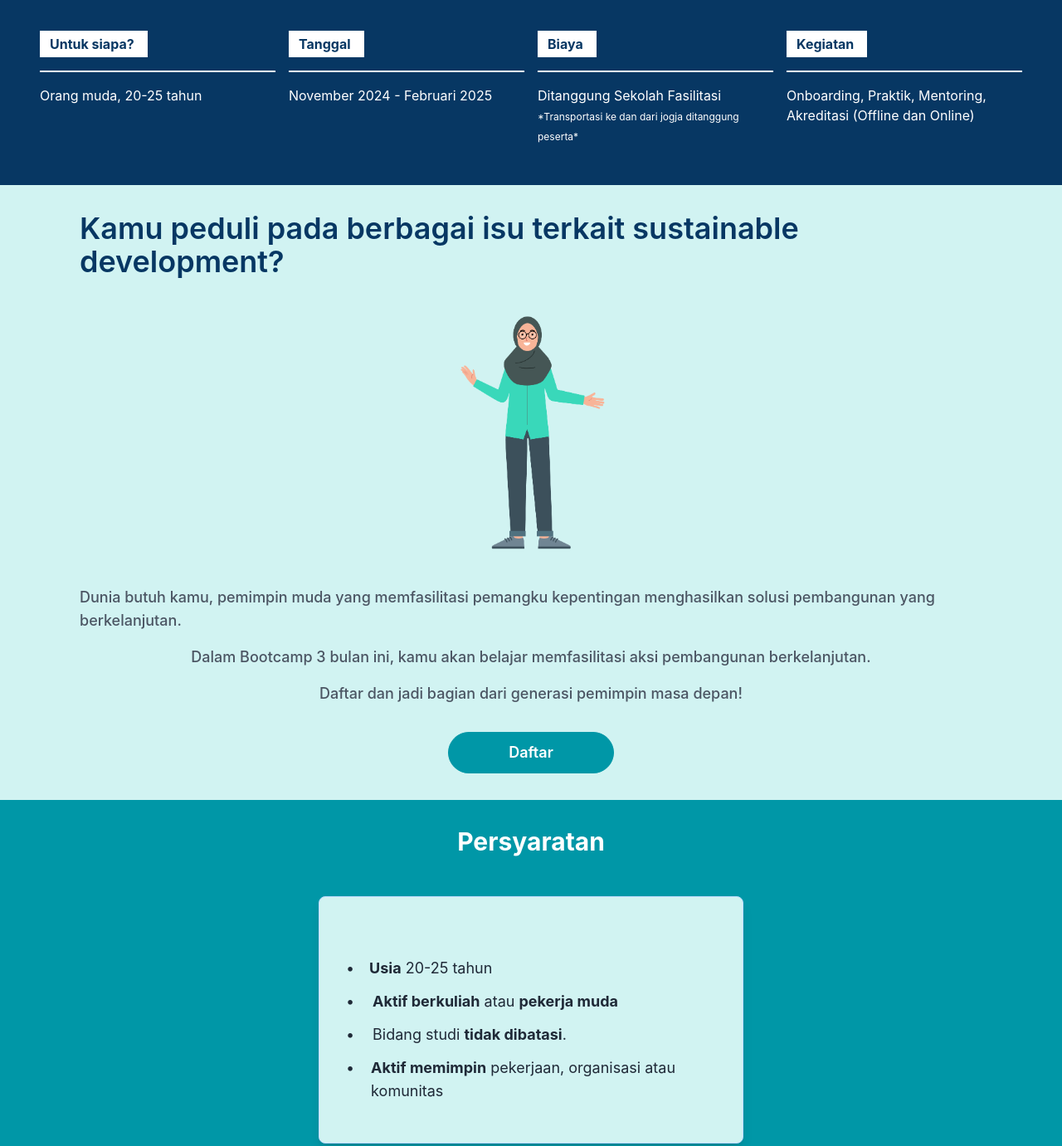
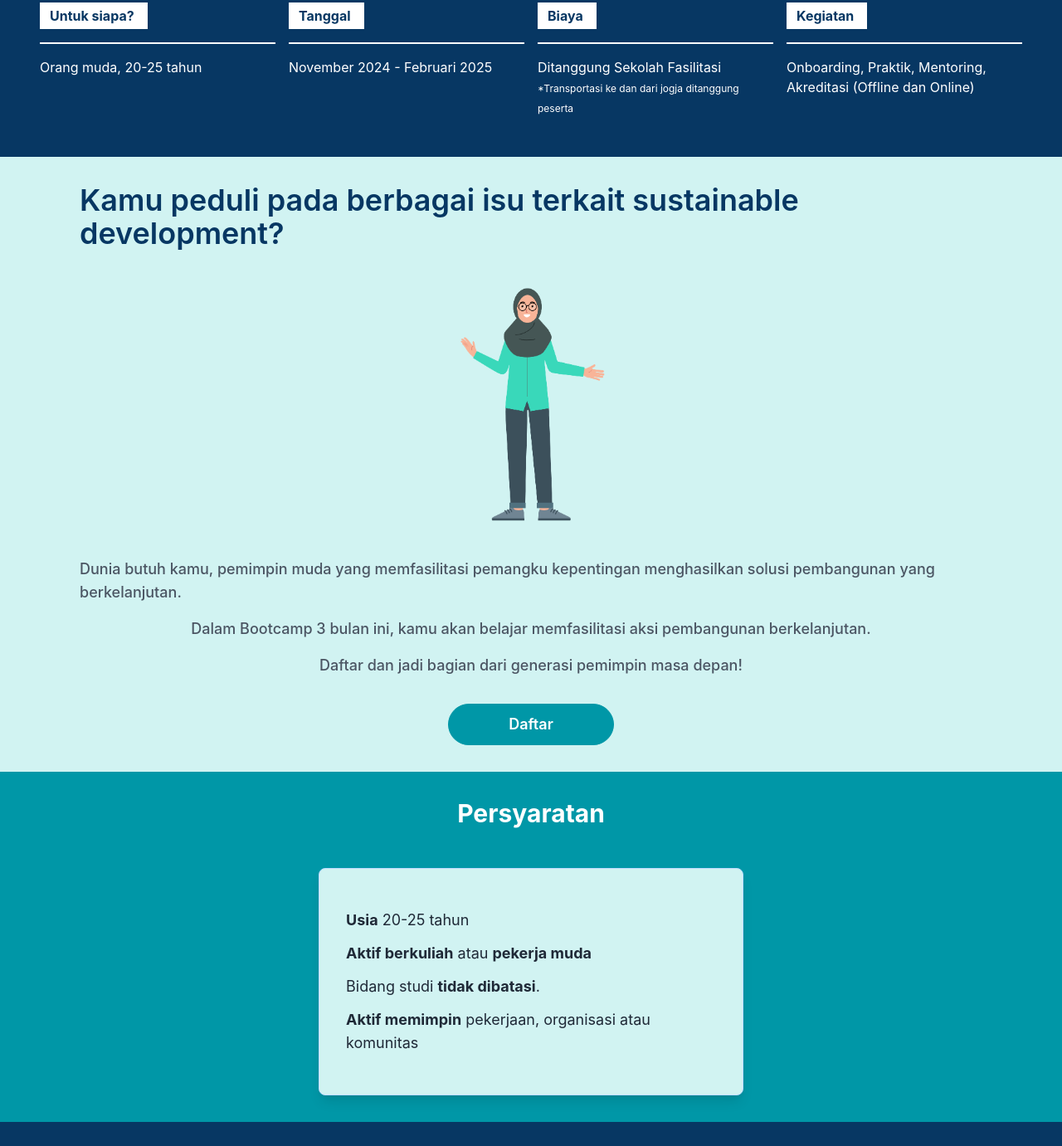
Before and after one commit to rasyiqal/bootcamp, a website: page index.html in a window 1280 px wide. Shown: the part 977-2358 px from the top of the page at 83% size. Drawn offline with nearby package versions, Linux system fonts and the light colour scheme.

Commit message:
revisi konten
revisi konten

```diff
--- a/index.html
+++ b/index.html
@@ -30,8 +30,8 @@
                 <p class="font-semibold lg:text-lg sm:text-sm text-white">Nov 2024 to Feb 2025</p>
             </div>
         </div>
-        <div class="max-w-full flex items-center justify-center ">
-            <img class="w-[500px] h-auto object-contain" src="./src/img/berpikir2.png" alt="image">
+        <div class="max-w-full flex items-center justify-center rounded-lg">
+            <img class="w-[400px] h-auto object-contain mt-8 rounded-lg" src="./src/img/gambar-atas.jpg" alt="image">
         </div>
         <div class="max-w-full flex justify-center mt-8">
             <a href="#form"
@@ -78,7 +78,7 @@
                     </div>
                     <span class="block border-t-2 border-white w-full my-4"></span>
                     <p>Ditanggung Sekolah Fasilitasi <br> <span class="text-[12px]">*Transportasi ke dan dari jogja
-                            ditanggung peserta*</span></p>
+                            ditanggung peserta</span></p>
                 </div>
 
                 <!-- Column 4: Kegiatan -->
@@ -157,21 +157,17 @@
                 <!-- Requirements Section -->
                 <div class="w-full flex items-center justify-center">
                     <div class="w-full max-w-lg bg-bg shadow-lg rounded-lg py-12 px-8 border border-blue-200">
-                        <ul class="list-none space-y-3 text-gray-800 mt-6">
+                        <ul class="list-none space-y-3 text-gray-800">
                             <li class="flex items-start text-base sm:text-lg">
-                                <span class="inline-block w-5 mr-2 text-gray-800">•</span>
                                 <span><b>Usia</b> 20-25 tahun</span>
                             </li>
                             <li class="flex items-start text-base sm:text-lg">
-                                <span class="inline-block w-5 mr-3 text-gray-800">•</span>
                                 <span><b>Aktif berkuliah</b> atau <b>pekerja muda</b></span>
                             </li>
                             <li class="flex items-start text-base sm:text-lg">
-                                <span class="inline-block w-5 mr-3 text-gray-800">•</span>
                                 <span">Bidang studi <b>tidak dibatasi</b>.
                             </li>
                             <li class="flex items-start text-base sm:text-lg">
-                                <span class="inline-block w-5 mr-3 text-gray-800">•</span>
                                 <span><b>Aktif memimpin</b> pekerjaan, organisasi atau komunitas</span>
                             </li>
                         </ul>
@@ -233,7 +229,7 @@
                     class="md:col-start-2 row-start-4 px-6 py-6 bg-white shadow-lg border-l-4 border-yellow-500 relative rounded-lg transition-transform duration-300 hover:-translate-y-2">
                     <h1 class="text-2xl font-semibold text-yellow-600 mb-2">30 Des 2024 - 5 Jan 2025</h1>
                     <p class="text-xl text-dark mb-4 font-semibold">Bootcamp Event<span
-                            class="text-slate-400">(offline,
+                            class="text-slate-400"> (offline,
                             Jogja*)</span></p>
                     <div
                         class="w-6 h-6 bg-yellow-500 rounded-full absolute top-0 left-[-15px] transform translate-y-[-50%]">
```
Also changed, not shown: src/css/output.css, src/img/gambar-atas.jpg (added).
